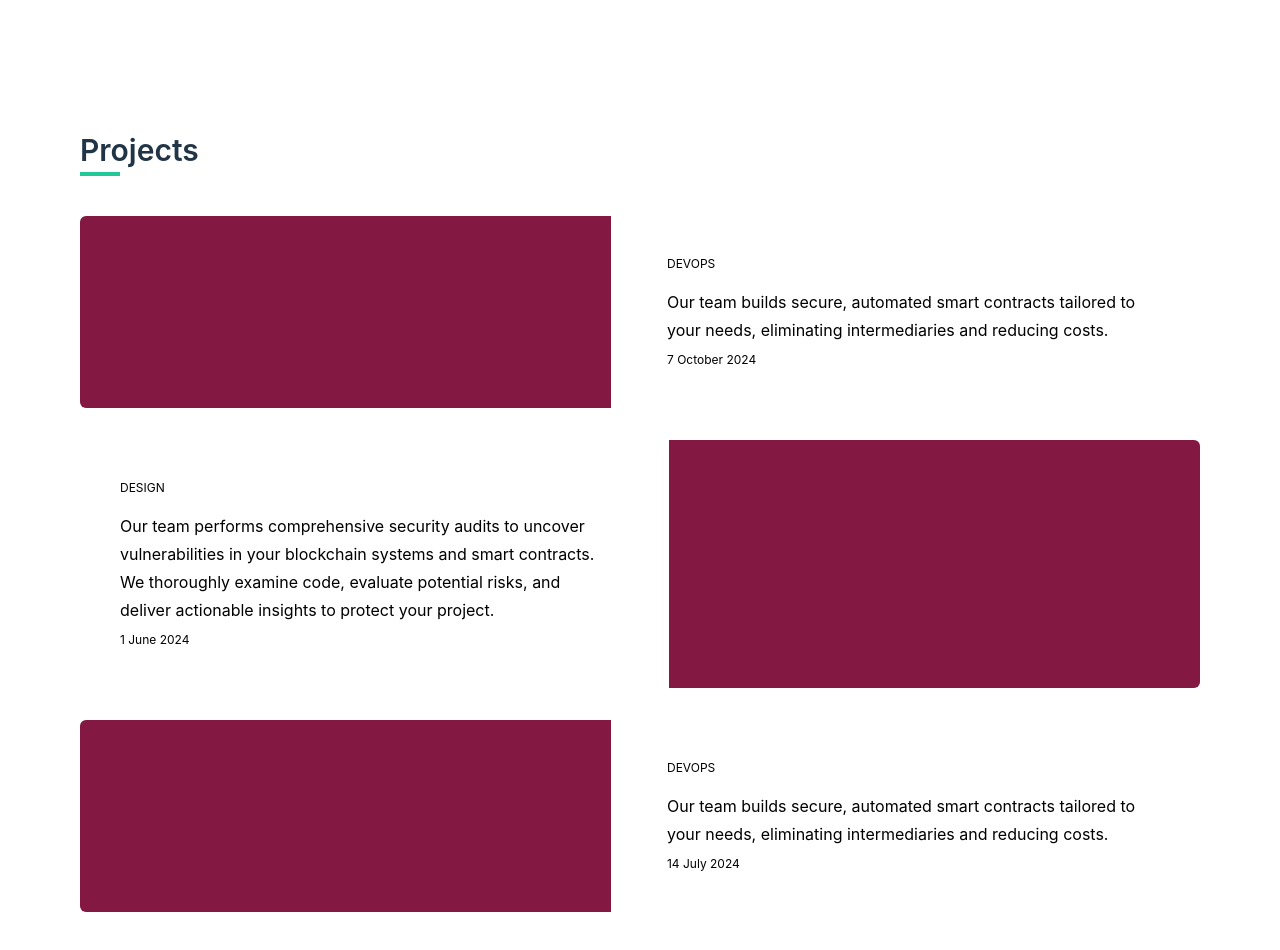
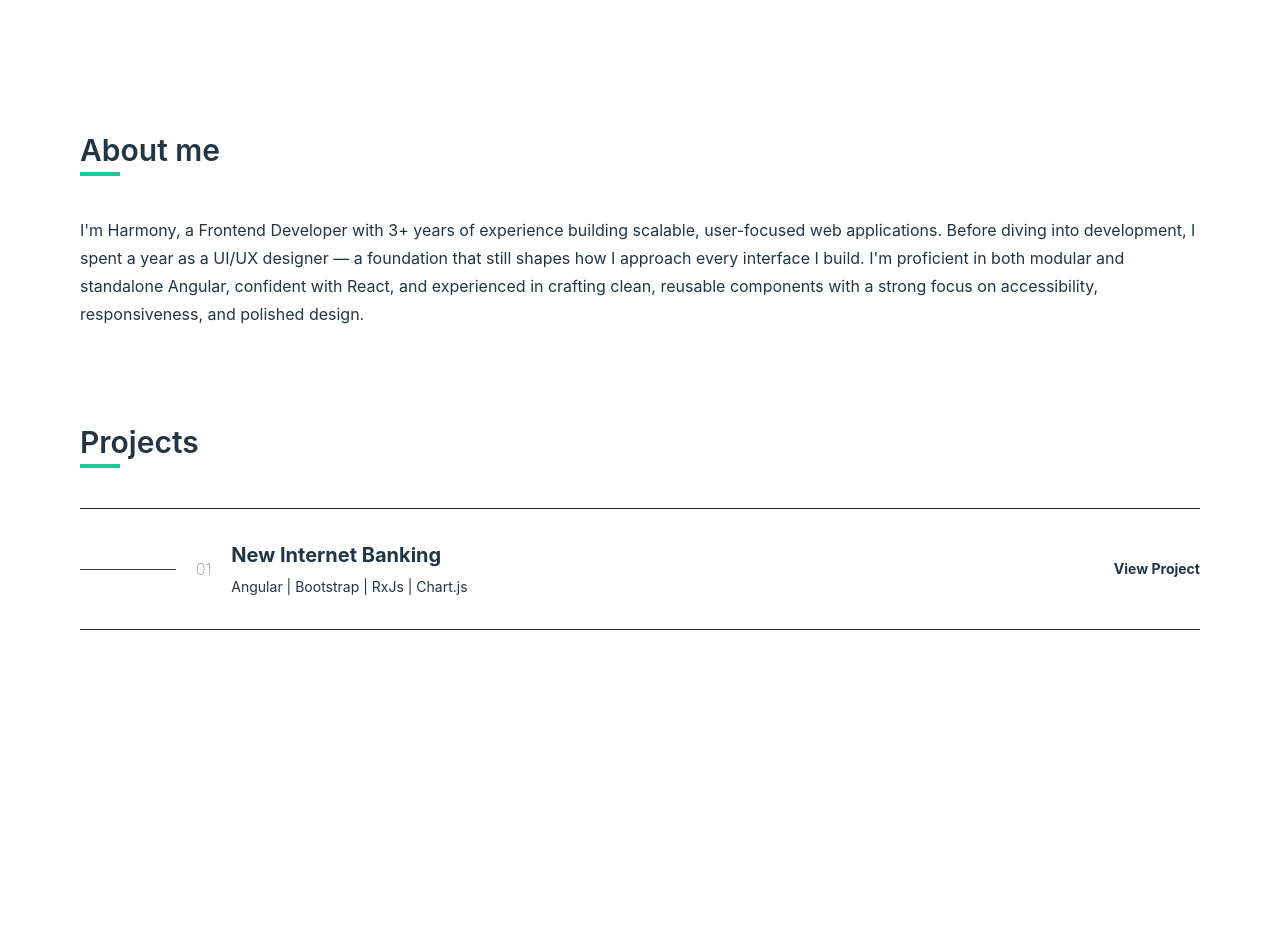
Before and after one commit to harmonyorakpo/Portfolio, a React (Vite) app: page / in a window 1280 px wide. Shown: the part 660-1610 px from the top of the page. After the commit the page ends 1386 px from the top, so only its background shows below. Built offline with nearby package versions, Linux system fonts and the light colour scheme.

Commit message:
working on the project section

```diff
--- a/src/components/About.tsx
+++ b/src/components/About.tsx
@@ -3,7 +3,19 @@
 function About() {
   return (
     <>
+      <div className="flex flex-col mb-24">
+        {/* Section Heading */}
+        <div className="flex flex-col relative mb-12">
+          <div className="text-3xl font-semibold">
+            <span>About me</span>
+          </div>
+          <div className="absolute top-full mt-1 left-0 w-10 h-1 rounded-xs bg-accent"></div>
+        </div>
 
+        <div className="leading-7" >
+        I'm Harmony, a Frontend Developer with 3+ years of experience building scalable, user-focused web applications. Before diving into development, I spent a year as a UI/UX designer — a foundation that still shapes how I approach every interface I build. I'm proficient in both modular and standalone Angular, confident with React, and experienced in crafting clean, reusable components with a strong focus on accessibility, responsiveness, and polished design.
+        </div>
+      </div>
     </>
   );
 }
--- a/src/components/Header.tsx
+++ b/src/components/Header.tsx
@@ -10,7 +10,7 @@ const Header = () => {
     return (
       <div className="flex justify-between items-center w-full pt-6">
         <div className="text-xl font-semibold">HO</div>
-        <ul className="flex space-x-6 pt-1">
+        <ul className="flex space-x-6">
           {links.map((link) => (
             <li key={link.name} className="relative group">
               <a href={link.href} className="hover:text-primary">
--- a/src/components/Hero.tsx
+++ b/src/components/Hero.tsx
@@ -15,7 +15,11 @@ const Hero = () => {
         </div>
 
         <div className="mt-8 flex gap-4">
-          <button className="bg-primary text-white px-6 py-2 rounded-sm font-medium">
+          <button
+            // href="/assets/cv/Harmony_Orakpoyovwuru_cv.pdf.pdf"
+            // download
+            className="bg-primary text-white px-6 py-2 rounded-sm font-medium"
+          >
             My Resume
           </button>
           <button className="border border-primary px-6 py-2 rounded-sm font-medium">
@@ -27,4 +31,5 @@ const Hero = () => {
   );
 };
 
+
 export default Hero;
--- a/src/components/Projects.tsx
+++ b/src/components/Projects.tsx
@@ -1,30 +1,23 @@
-import React from "react";
-import { NewsItem } from "../model/project.model";
+import { IProject } from "../model/project.model";
 
-const Projects: React.FC = () => {
-  const trendingNews: NewsItem[] = [
+const Projects = () => {
+  const projects: IProject = [
     {
-      newsType: "Devops",
-      content:
-        "Our team builds secure, automated smart contracts tailored to your needs, eliminating intermediaries and reducing costs.",
-      date: "7 October 2024",
+      title: "New Internet Banking",
+      number: "01",
+      description: "Angular | Bootstrap | RxJs | Chart.js",
+      link: "View Project",
     },
     {
-      newsType: "Design",
-      content:
-        "Our team performs comprehensive security audits to uncover vulnerabilities in your blockchain systems and smart contracts. We thoroughly examine code, evaluate potential risks, and deliver actionable insights to protect your project.",
-      date: "1 June 2024",
-    },
-    {
-      newsType: "Devops",
-      content:
-        "Our team builds secure, automated smart contracts tailored to your needs, eliminating intermediaries and reducing costs.",
-      date: "14 July 2024",
+      title: "Account Opening Web Engine",
+      number: "02",
+      description: "Angular | Tailwind | RxJs | Npmjs",
+      link: "View Project",
     },
   ];
 
   return (
-    <div className="flex flex-col mb-32">
+    <div className="flex flex-col mb-24">
       {/* Section Heading */}
       <div className="flex flex-col relative mb-12">
         <div className="text-3xl font-semibold">
@@ -33,31 +26,33 @@ const Projects: React.FC = () => {
         <div className="absolute top-full mt-1 left-0 w-10 h-1 rounded-xs bg-accent"></div>
       </div>
 
-      {/* News Items */}
-      {trendingNews.map((n, i) => (
-        <div
-          key={i}
-          className={`flex justify-between gap-4 rounded-md bg-white stroke-gray-300 stroke-0.78 fill-gray-200 shadow-custom mb-8 cursor-pointer ${
-            i % 2 === 0 ? "flex-row" : "flex-row-reverse"
-          }`}
-        >
-          {/* Placeholder for Image/Visual Section */}
-          <div
-            className={`bg-pink-900 w-full overflow-hidden ${
-              i % 2 !== 0 ? "rounded-r-md" : "rounded-l-md"
-            }`}
-          ></div>
+      {/* new section  */}
+      <div>
+        <hr className="border-gray-800" />
+        <div className="flex flex-row justify-between cursor-pointer hover:bg-gray-800 py-8 rounded-md transition duration-300 ease-in-out">
+          {/* first div  */}
+          <div className="flex flex-row items-center  w-full">
+            <span className="pr-5">
+              <hr className="border-gray-700 w-24" />
+            </span>
+            <span className="pr-5 font-thin">01</span>
+            <div className="flex flex-col">
+              <span className="font-bold text-xl mb-2">
+                New Internet Banking
+              </span>
+              <span className="text-sm">
+                Angular | Bootstrap | RxJs | Chart.js{" "}
+              </span>
+            </div>
+          </div>
 
-          {/* Content */}
-          <div className="flex flex-col p-10 w-full max-w-xl">
-            <span className="text-xs text-primary-muted mb-4 text-black">
-              {n.newsType.toUpperCase()}
-            </span>
-            <span className="text-base leading-7 text-black">{n.content}</span>
-            <span className="text-primary-muted text-xs mt-2 text-black">{n.date}</span>
+          {/* second div  */}
+          <div className="w-full flex justify-end items-center text-sm font-bold hover:cursor-pointer">
+            View Project
           </div>
         </div>
-      ))}
+        <hr className="border-gray-800" />
+      </div>
     </div>
   );
 };
--- a/src/pages/Home.tsx
+++ b/src/pages/Home.tsx
@@ -6,12 +6,14 @@ import Projects from "../components/Projects";
 import Skills from "../components/Skills";
 import Footer from "../components/Footer";
 import Contact from "../components/Contact";
+import About from "../components/About";
 
 const Home = () => {
   return (
     <>
       <Header />
       <Hero />
+      <About/>
       <Projects />
       <Skills />
       <Footer />
```
Also changed, not shown: src/model/project.model.ts (+7 -0 lines), 1 other file (tests, documents, lock files or other folders).
